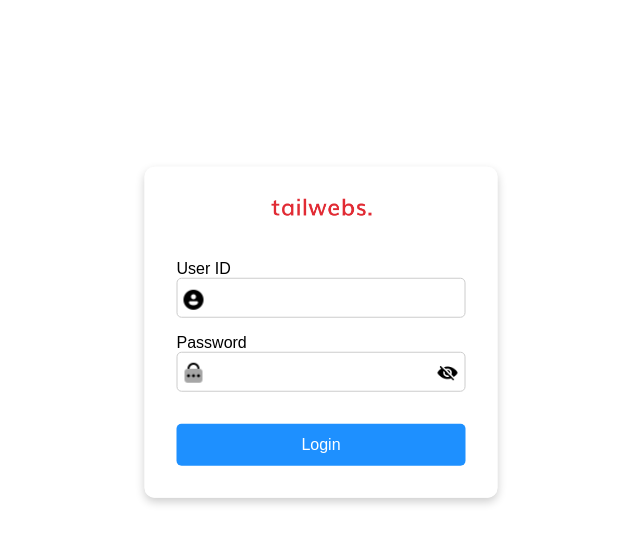
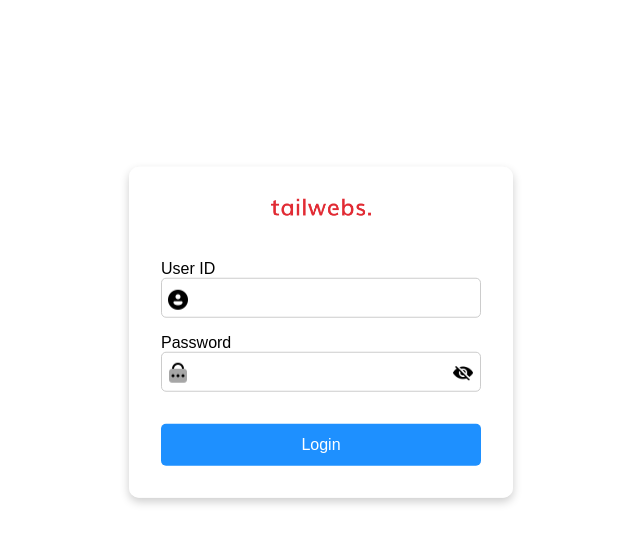
Before and after one commit to csevigneshm/Teachers-Portal, a PHP site: page /login.php in a window 1280 px wide. Shown: the part 68-612 px from the top of the page, without its empty margins (319-959 px from the left). Run offline with PHP 8.4, Linux system fonts and the light colour scheme; some libraries are stand-ins or nearby versions.

Commit message:
Update styles.css

```diff
--- a/css/styles.css
+++ b/css/styles.css
@@ -32,6 +32,8 @@ nav{
     border-radius: 10px;
     box-shadow: 0 4px 10px rgba(0, 0, 0, 0.2);
     animation: fadeIn 1s ease-in-out;
+    width: 25%;
+
 }
 .logo-container {
     animation: bounceIn 1.5s ease-in-out;
```
